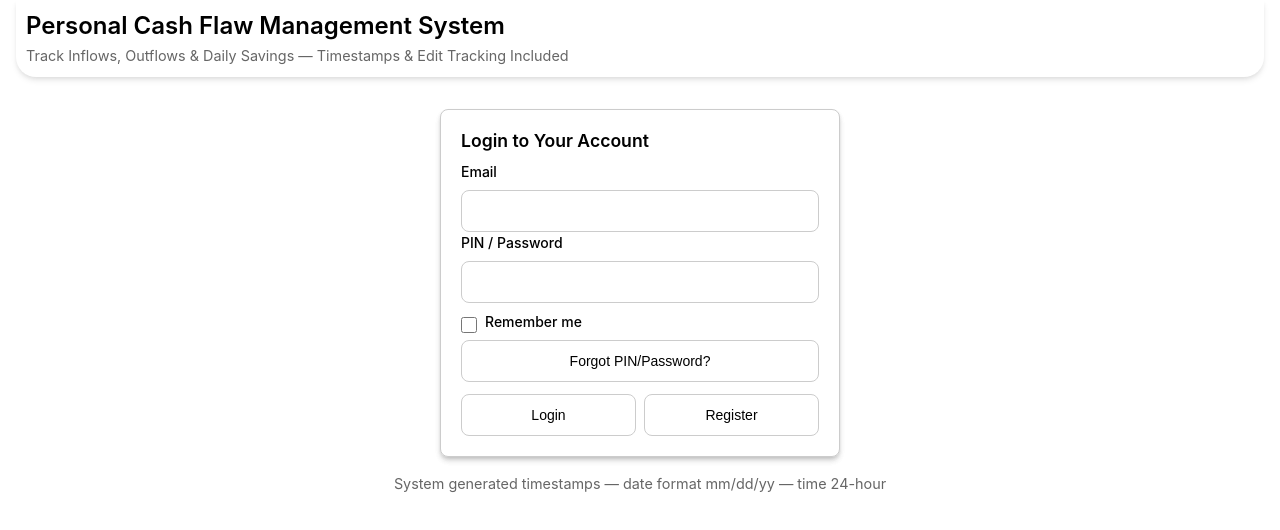
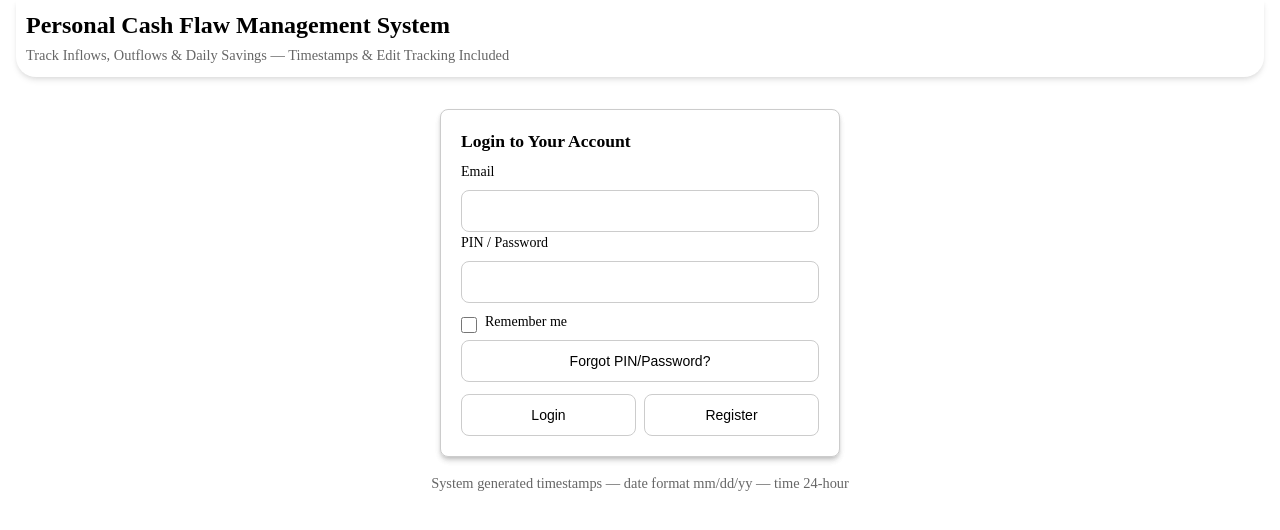
Before and after one commit to Edrian45/project-online-sasuba, a plain HTML site: page index.html in a window 1280 px wide. Drawn offline with nearby package versions, Linux system fonts and the light colour scheme.

Commit message:
Update style.css

```diff
--- a/style.css
+++ b/style.css
@@ -35,7 +35,6 @@
 }
 
 body {
-    font-family: 'Inter', -apple-system, BlinkMacSystemFont, 'Segoe UI', Roboto, Oxygen, Ubuntu, Cantarell, sans-serif;
     background: white;
     color: var(--text);
     line-height: 1.5;
@@ -1206,4 +1205,5 @@ th {
     resize: vertical;
     background: white;
     color: black;
+
 }
```
